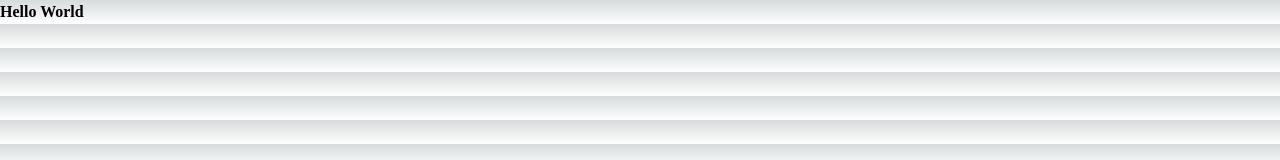
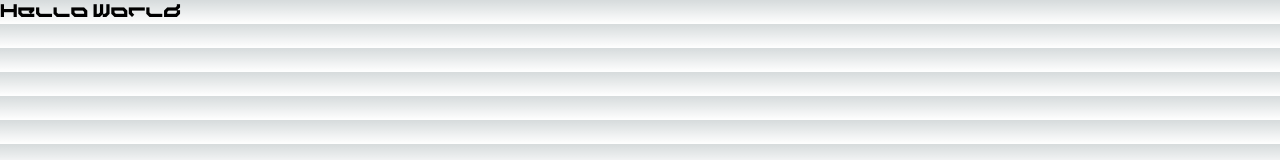
Before and after one commit to Villarley/Nintai-Nexus, a Next.js app: page / in a window 1280 px wide. Shown: the top 160 px of the page. Built offline with nearby package versions, Linux system fonts and the light colour scheme.

Commit message:
Bug fix (partially)

```diff
--- a/package.json
+++ b/package.json
@@ -18,6 +18,6 @@
     "eslint": "^8",
     "eslint-config-next": "14.2.0",
     "postcss": "^8",
-    "tailwindcss": "^3.4.1"
+    "tailwindcss": "^3.4.3"
   }
 }
--- a/src/app/globals.css
+++ b/src/app/globals.css
@@ -4,9 +4,10 @@
 @tailwind components;
 @tailwind utilities;
 
+
 @font-face {
-  font-family: 'Kleemax';
-  src: url("../assets/fonts/Kleemax.ttf") format("ttf");
+  font-family: 'kleemax';
+  src: url("../assets/fonts/Kleemax.ttf") format('truetype');
 }
 
 @font-face {
--- a/src/app/layout.js
+++ b/src/app/layout.js
@@ -1,8 +1,17 @@
-import { IBM_Plex_Sans } from "next/font/google"
+import { IBM_Plex_Sans, Inter } from "next/font/google"
+import localFont from "next/font/local"
 
 import "./globals.css"
 
 const IBM = IBM_Plex_Sans({ subsets: ["latin"], weight:["600"] })
+const kleemax = localFont({
+  src: [
+    {
+      path: '../assets/fonts/Kleemax.ttf',
+      weight: '600'
+    }
+  ],
+})
 
 export const metadata = {
   title: "Nintai Nexus",
@@ -12,7 +21,7 @@ export const metadata = {
 export default function RootLayout({ children }) {
   return (
     <html lang="en">
-      <body className={IBM.className}>{children}</body>
+      <body className={`${kleemax.variable}`}>{children}</body>
     </html>
   )
 }
--- a/src/app/page.jsx
+++ b/src/app/page.jsx
@@ -1,9 +1,9 @@
 export default function Home() {
   return (
     <div className="">
-      <h1 className="font-Kleemax">
+      <p className="font-kleemax">
         Hello World
-      </h1>
+      </p>
     </div>
   );
 }
--- a/tailwind.config.js
+++ b/tailwind.config.js
@@ -1,21 +1,21 @@
 /** @type {import('tailwindcss').Config} */
 module.exports = {
   content: [
+    "./src/app/**/*.{js,ts,jsx,tsx,mdx}",
     "./src/pages/**/*.{js,ts,jsx,tsx,mdx}",
     "./src/components/**/*.{js,ts,jsx,tsx,mdx}",
-    "./src/app/**/*.{js,ts,jsx,tsx,mdx}",
   ],
   theme: {
+    fontFamily:{
+      IbmPlexSans:['IBM Plex Sans', 'sans-serif'],
+      kleemax:['Kleemax', 'serif'],
+      Nebula:['Nebula', 'serif']
+    },
     extend: {
-      colors:{
-        'Bone': '#ECE7E0',
-        'Indigo': '#6600FF',
-      },
-      fontFamily:{
-        IbmPlexSans:['IBM Plex Sans', 'sans-serif'],
-        Kleemax:['Kleemax', 'serif'],
-        Nebula:['Nebula', 'serif']
-      }
+      // colors:{
+      //   'Bone': '#ECE7E0',
+      //   'Indigo': '#6600FF',
+      // },
     },
   },
   plugins: [],
```
Also changed, not shown: 1 other file (tests, documents, lock files or other folders).
